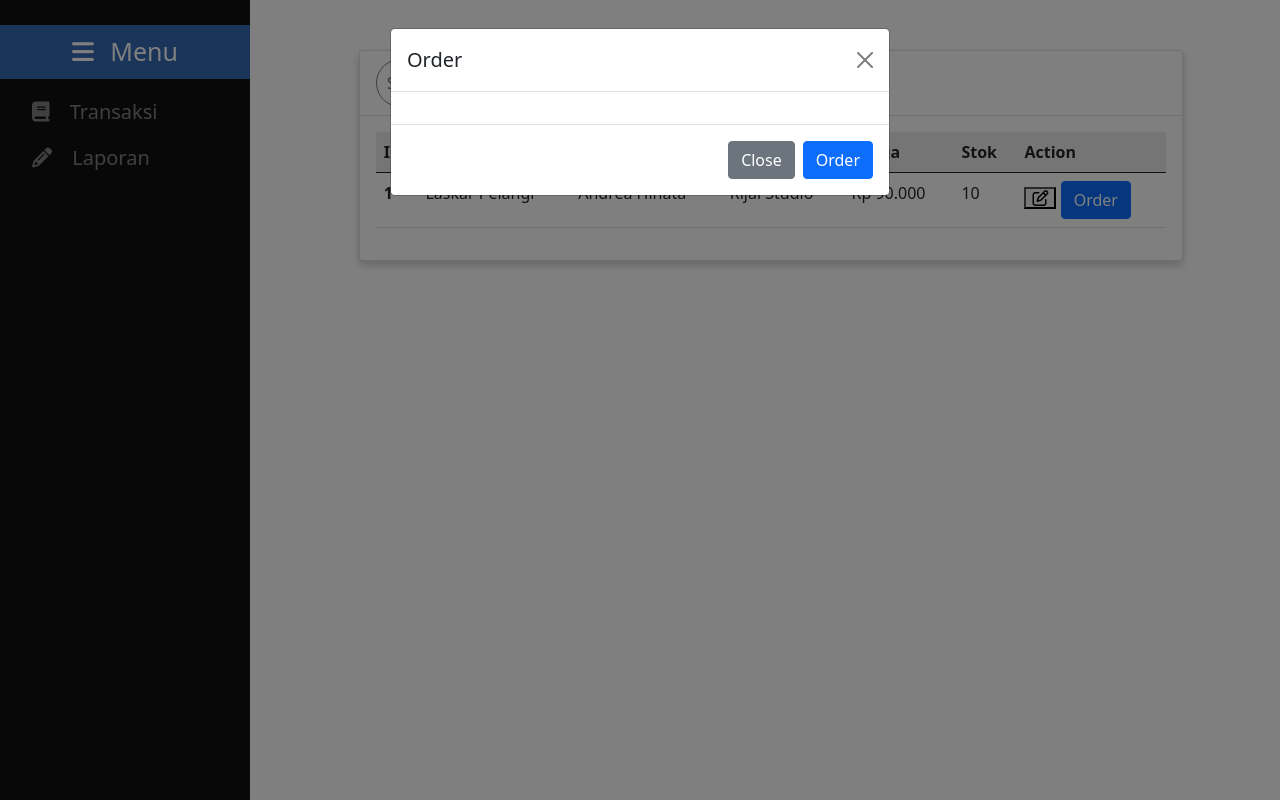
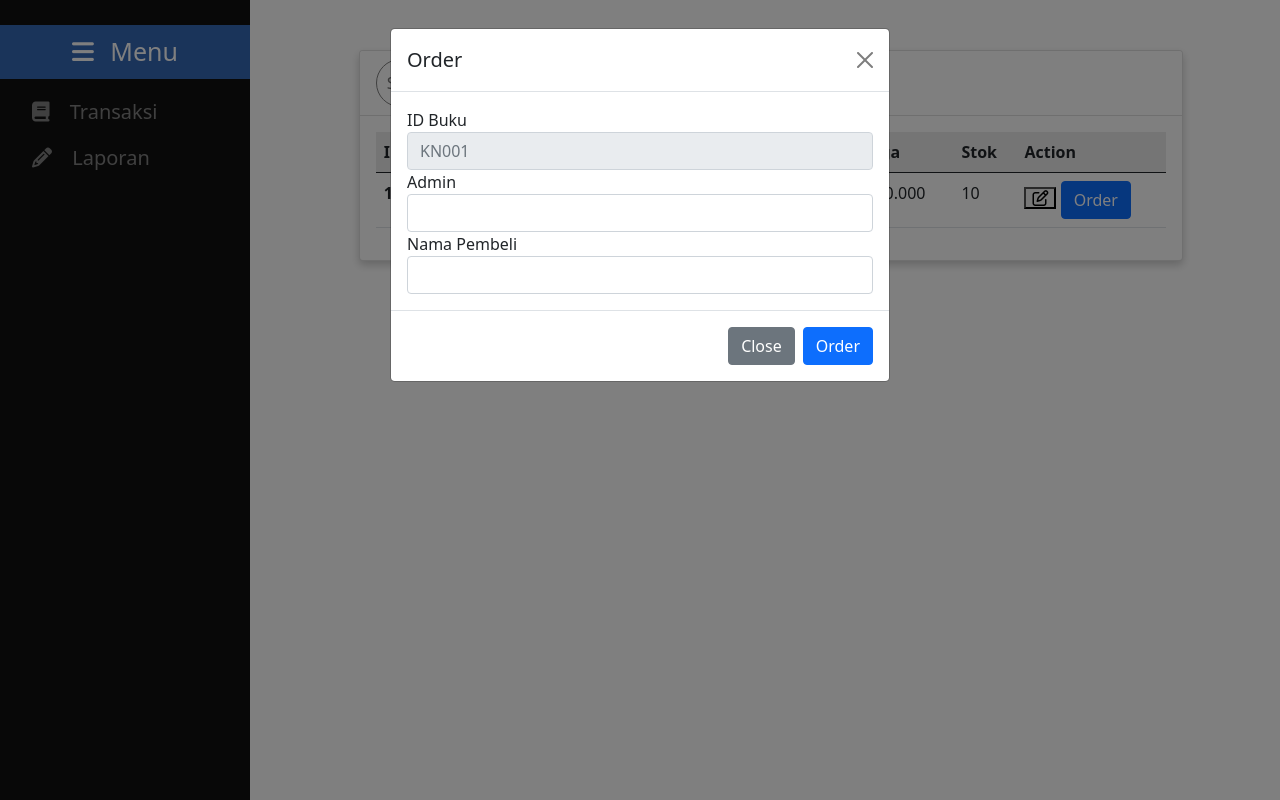
Before and after one commit to Himpunan-Tomoya/Bookstore, a PHP site: page /index.php?page=transaksi in a window 1280 px wide, after a click on "Order". Run offline with PHP 8.4, Linux system fonts and the light colour scheme; some libraries are stand-ins or nearby versions.

Commit message:
update popup order

```diff
--- a/page/transaksi.php
+++ b/page/transaksi.php
@@ -74,8 +74,14 @@
                 <button type="button" class="btn-close" data-bs-dismiss="modal" aria-label="Close"></button>
             </div>
             <div class="modal-body">
+                <label>ID Buku</label>
+                <input class="form-control" type="text" placeholder="KN001" aria-label="Disabled input example" disabled>
+                <label>Admin</label>
+                <input type="text" class="form-control" aria-label="Sizing example input" aria-describedby="inputGroup-sizing-sm">
+                <label>Nama Pembeli</label>
+                <input type="text" class="form-control" aria-label="Sizing example input" aria-describedby="inputGroup-sizing-sm">
+            </div>
 
-            </div>
             <div class="modal-footer">
                 <button type="button" class="btn btn-secondary" data-bs-dismiss="modal">Close</button>
                 <button type="button" class="btn btn-primary">Order</button>
```
Lines whose indentation alone changed are shown as unchanged.
